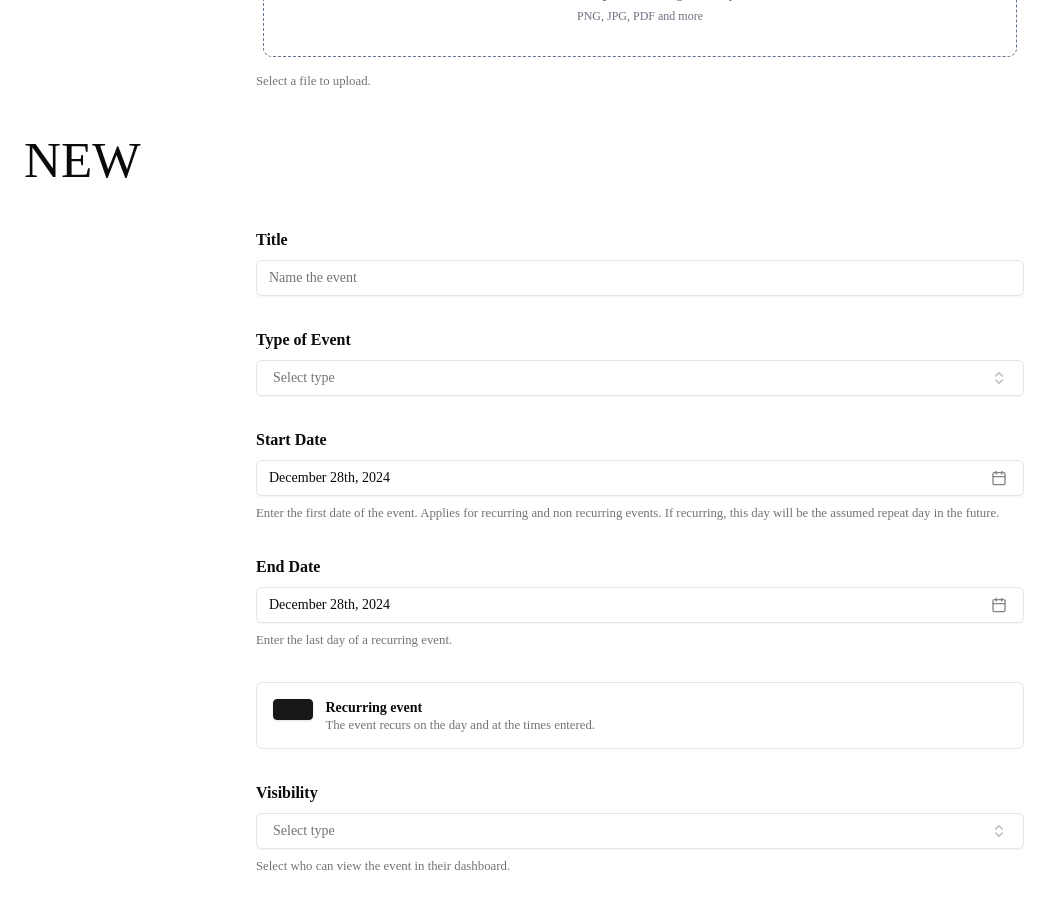
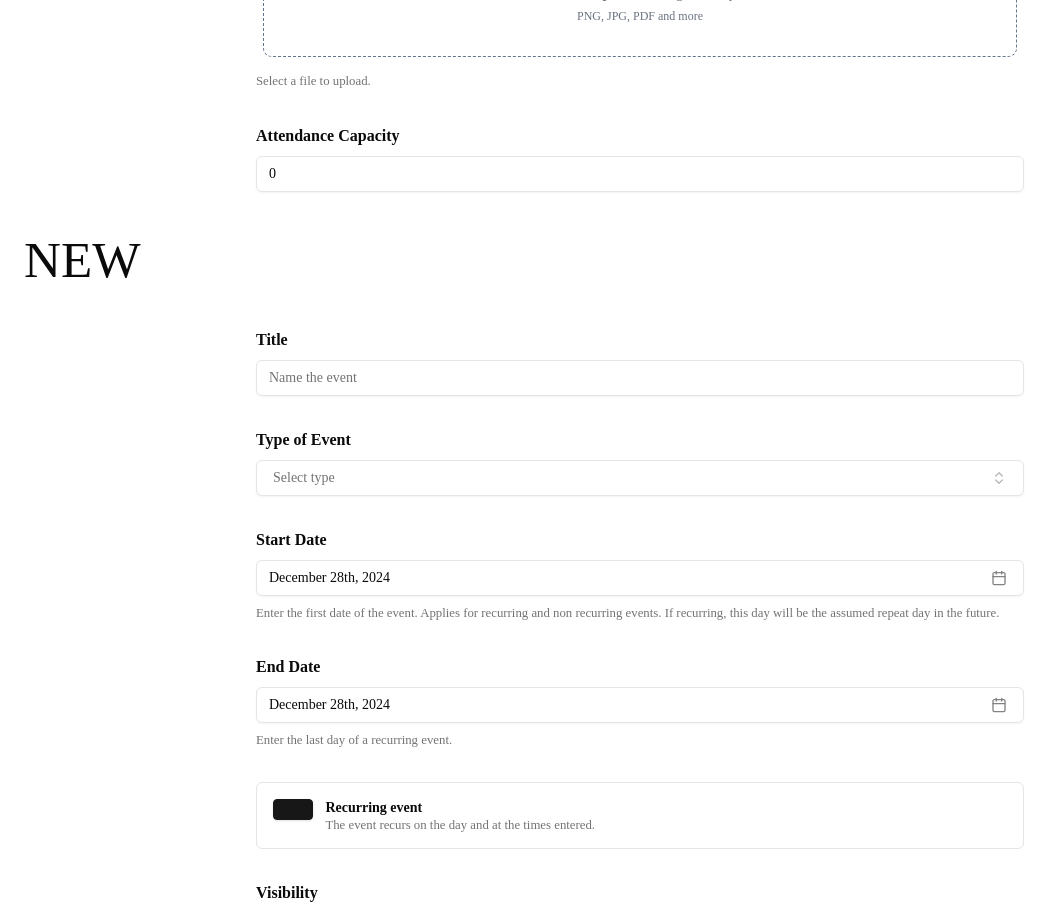
Before and after one commit to Sisahga/Sportganise, a React (Vite) app in the folder frontend/: page /pages/CreateTrainingSessionPage in a window 1280 px wide. Shown: the part 1220-2131 px from the top of the page, without its empty margins (0-1062 px from the left). Built offline with nearby package versions, Linux system fonts and the light colour scheme.

Commit message:
feat(303): number input 'capacity' form field

```diff
--- a/frontend/src/components/CreateTrainingSessionForm/CreateTrainingSessionForm.tsx
+++ b/frontend/src/components/CreateTrainingSessionForm/CreateTrainingSessionForm.tsx
@@ -497,6 +497,33 @@ export default function CreateTrainingSessionForm() {
             </FormItem>
           )}
         />
+
+        {/** Attendance Capacity */}
+        <FormField
+          control={form.control}
+          name="capacity"
+          render={({ field }) => (
+            <FormItem>
+              <FormLabel className="font-semibold text-base">
+                Attendance Capacity
+              </FormLabel>
+              <FormControl>
+                <Input
+                  placeholder="Write the max number of attendees"
+                  type="number"
+                  {...field}
+                  onChange={(e) =>
+                    field.onChange(
+                      e.target.value ? Number(e.target.value) : undefined
+                    )
+                  }
+                />
+              </FormControl>
+
+              <FormMessage />
+            </FormItem>
+          )}
+        />
       </form>
     </Form>
   );
```
